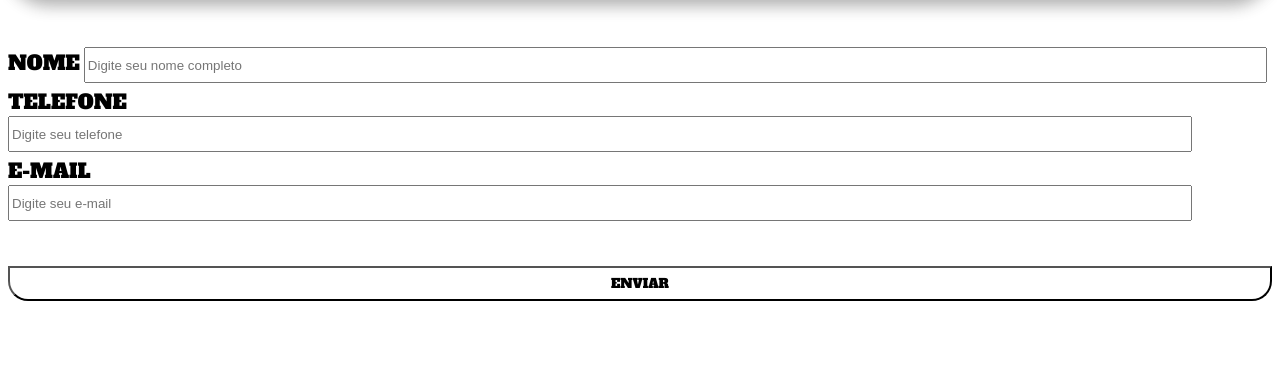
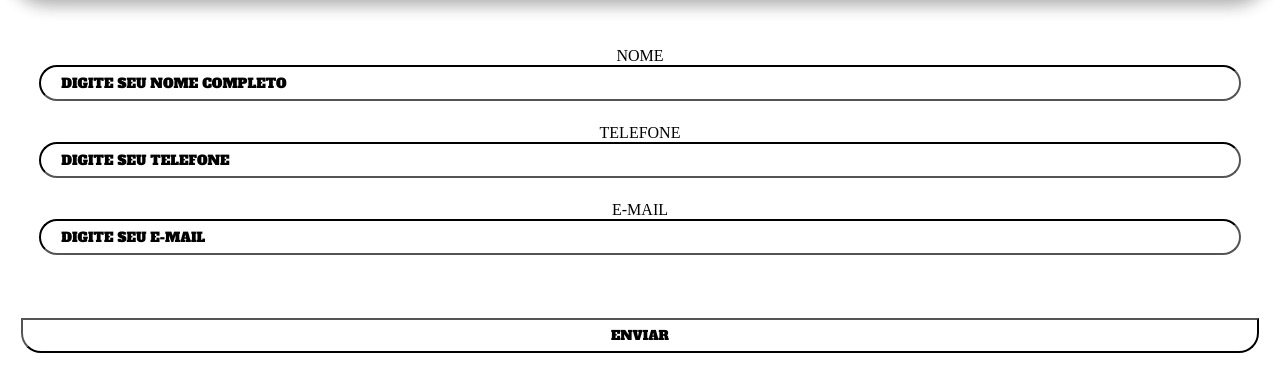
Before and after one commit to Guilherme123e/Site-Fitness-Landing-Page-Responsiva, a plain HTML site: page aba-agendamento.html in a window 1280 px wide. Shown: the part 293-684 px from the top of the page. Drawn offline with Linux system fonts and the light colour scheme.

Commit message:
Update style-aba-agendamento.css

```diff
--- a/css/style-aba-agendamento.css
+++ b/css/style-aba-agendamento.css
@@ -86,38 +86,34 @@
 
 
 
-
+.form {
+  display: flex;
+  justify-content: center;
+  align-items: center;
+  flex-direction: column;
+}
 
 /* ESTILIZAÇÃO DA ABA AGENDAMENTO - FORMS - TELEFONE*/
 
-.t1 {
-  font-family: "Alfa Slab One", serif;
-  font-weight: 400;
-  font-style: normal;
-  font-size: 20px;
-}
-
 .t2 {
-  width: 100%;
+  width: 95%;
   height: 15px;
   margin-bottom: 5px;
+  text-transform: uppercase;
+  border-radius: 50px;
 }
 
 
 
 
 /* ESTILIZAÇÃO DA ABA AGENDAMENTO - FORMS - NOME*/
-.n1 {
-  font-family: "Alfa Slab One", serif;
-  font-weight: 400;
-  font-style: normal;
-  font-size: 20px;
-}
 
 .n2 {
-  width: 100%;
+  width: 95%;
   height: 15px;
   margin-bottom: 5px;
+  text-transform: uppercase;
+  border-radius: 50px;
 }
 
 
@@ -125,17 +121,26 @@
 
 
 /* ESTILIZAÇÃO DA ABA AGENDAMENTO - FORMS - E-MAIL*/
-.ee1 {
+
+.ee2 {
+  width: 95%;
+  height: 15px;
+  margin-bottom: 5px;
+  text-transform: uppercase;
+  border-radius: 50px;
+}
+
+input::placeholder {
   font-family: "Alfa Slab One", serif;
   font-weight: 400;
   font-style: normal;
-  font-size: 20px;
+  color: black;
 }
 
-.ee2 {
-  width: 100%;
-  height: 15px;
-  margin-bottom: 5px;
+input {
+  padding-left: 20px;
+  border-color: black;
+  border-bottom-color: black;
 }
 
 
@@ -157,7 +162,7 @@
   font-weight: 400;
   font-style: normal;
   font-size: 20px;
-  width: 100%;
+  width: 98%;
   height: 50px;
 }
 
```
